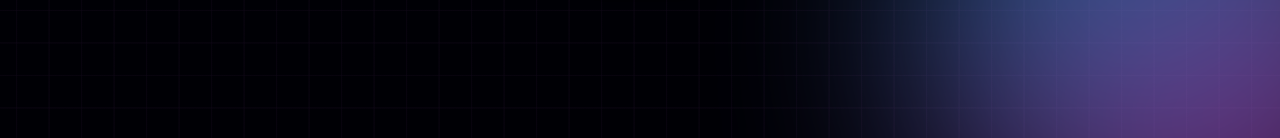
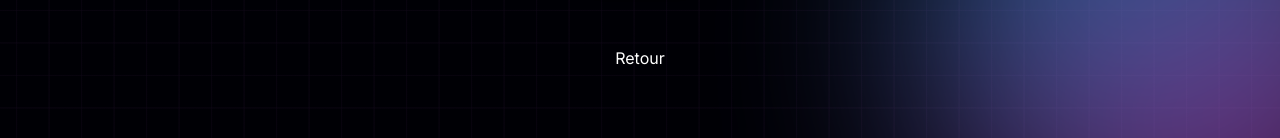
Before and after one commit to BetaPeche/sport-app, a React (Vite) app in the folder frontend/: page /signup in a window 1280 px wide. Shown: the part 623-761 px from the top of the page. Built offline with nearby package versions, Linux system fonts and the light colour scheme.

Commit message:
Add 'retour' link

```diff
--- a/frontend/src/pages/Register.tsx
+++ b/frontend/src/pages/Register.tsx
@@ -1,6 +1,6 @@
 import { useState } from 'react'
 import Button from '../components/Button'
-import { useNavigate } from 'react-router-dom'
+import { Link, useNavigate } from 'react-router-dom'
 import Loader from '../components/Loader'
 
 const Register = () => {
@@ -57,6 +57,7 @@
                 } else {
                     setError("Une erreur est survenue lors de l'inscription")
                 }
+                console.log(response)
             } catch (error) {
                 setError('Une erreur réseau est survenue')
             }
@@ -102,6 +103,7 @@
                     />
                 )}
             </form>
+            <Link to={'/'}>Retour</Link>
         </main>
     )
 }
```
